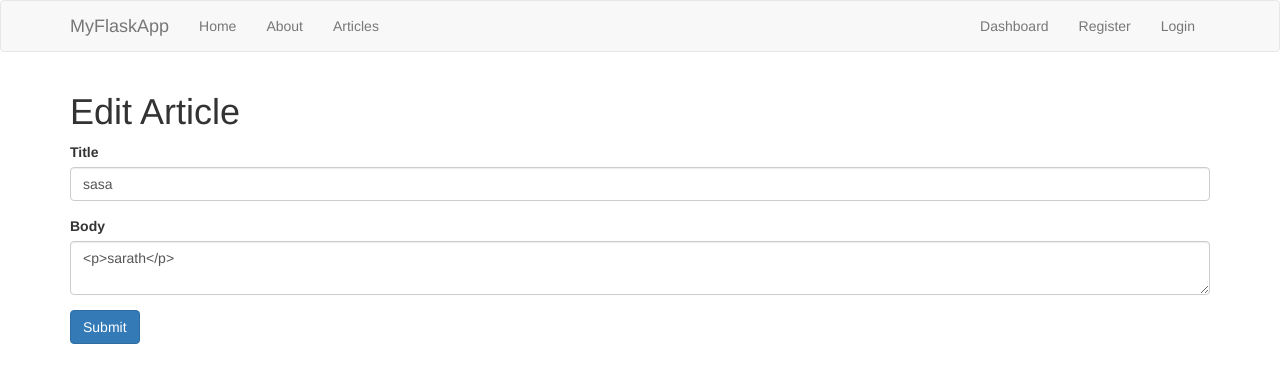
After one commit to sarathchandra0007/FlaskApp, a Flask app: page /article_edit/1 in a window 1280 px wide. The commit adds this page. Shown: the top 383 px of the page. Run offline with Flask 2, Linux system fonts and the light colour scheme; some libraries are stand-ins or nearby versions.

Commit message:
Updating of article functionalities were added

```diff
--- a/app.py
+++ b/app.py
@@ -167,6 +167,30 @@ def add_article():
     return render_template('aricle_form.html',form=form)
 
 
+@app.route('/article_edit/<string:id>',methods=['GET','POST'])
+def edit_article(id):
+    cursor = connection.cursor()
+    connection.row_factory = dict_factory
+    result = cursor.execute("SELECT * FROM flask_articles WHERE id = ?", (id,))
+    article = cursor.fetchone()
+    #print(article[1])
+    form = ArticleForm(request.form)
+    form.title.data = article["title"]
+    form.body.data = article["body"]
+
+    if request.method == 'POST' and form.validate():
+        title = request.form['title']
+        body = request.form['body']
+        cursor.execute ("UPDATE flask_articles SET title=?, body=? WHERE id=?",(title, body, id))
+        connection.commit()
+        cursor.close()
+        flash('Article Updated', 'success')
+
+        return redirect(url_for('dashboard'))
+
+    return render_template('edit_article.html', form=form)
+
+
 if __name__ == '__main__':
     app.secret_key='secret123'
     app.run()
--- a/templates/dashboard.html
+++ b/templates/dashboard.html
@@ -19,9 +19,9 @@
         <td>{{article.title}}</td>
         <td>{{article.author}}</td>
         <td>{{article.create_date}}</td>
-        <td><a href="#" class="btn btn-default pull-right">Edit</a></td>
+        <td><a href="article_edit/{{article.id}}" class="btn btn-default pull-right">Edit</a></td>
         <td>
-<a href="#" class="btn btn-default pull-right">Delete</a>
+<a href="#">Delete</a>
         </td>
       </tr>
     {% endfor %}
--- /dev/null
+++ b/templates/edit_article.html
@@ -0,0 +1,15 @@
+{% extends 'layout.html' %}
+
+{% block body %}
+  <h1>Edit Article</h1>
+  {% from "includes/_formhelpers.html" import render_field %}
+  <form method="POST" action="">
+    <div class="form-group">
+      {{ render_field(form.title, class_="form-control") }}
+    </div>
+    <div class="form-group">
+      {{ render_field(form.body, class_="form-control", id="editor") }}
+    </div>
+    <p><input class="btn btn-primary" type="submit" value="Submit">
+  </form>
+{% endblock %}
--- a/templates/includes/_navbar.html
+++ b/templates/includes/_navbar.html
@@ -7,7 +7,7 @@
             <span class="icon-bar"></span>
             <span class="icon-bar"></span>
           </button>
-          <a class="navbar-brand" href="#">MyFlaskApp</a>
+          <a class="navbar-brand" href="/">MyFlaskApp</a>
         </div>
         <div id="navbar" class="collapse navbar-collapse">
           <ul class="nav navbar-nav">
```
Also changed, not shown: data.db.
